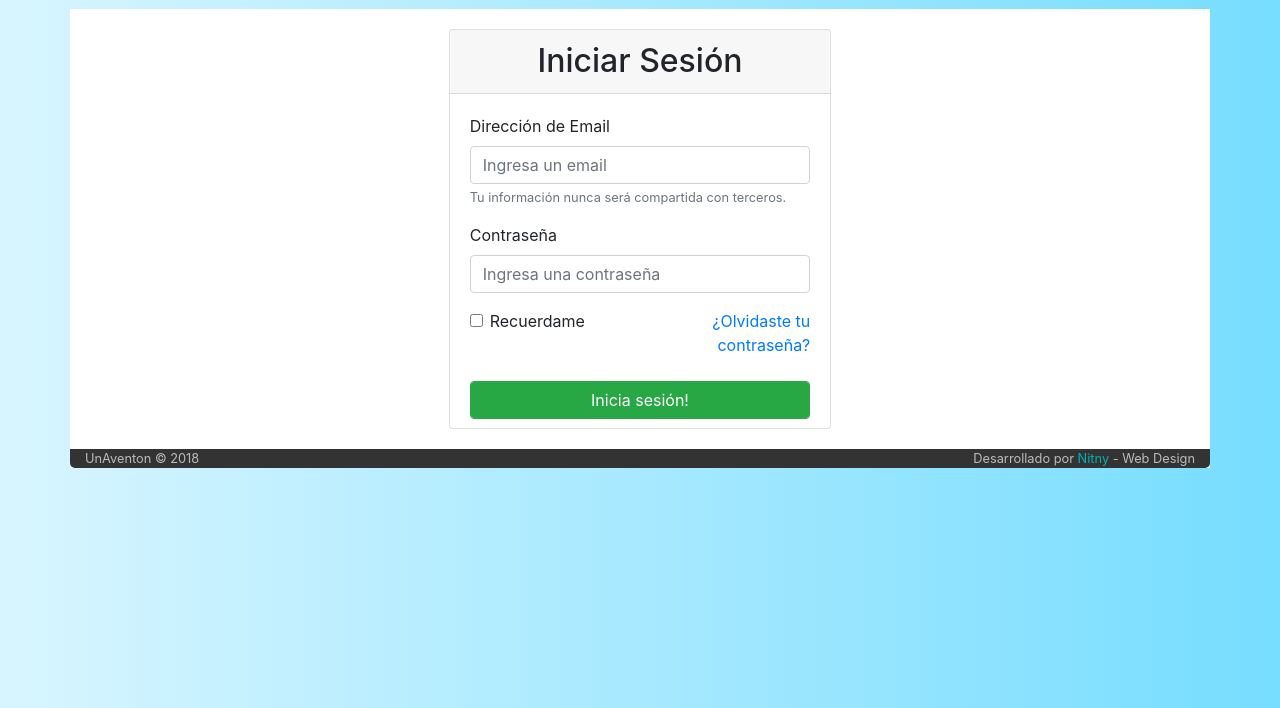
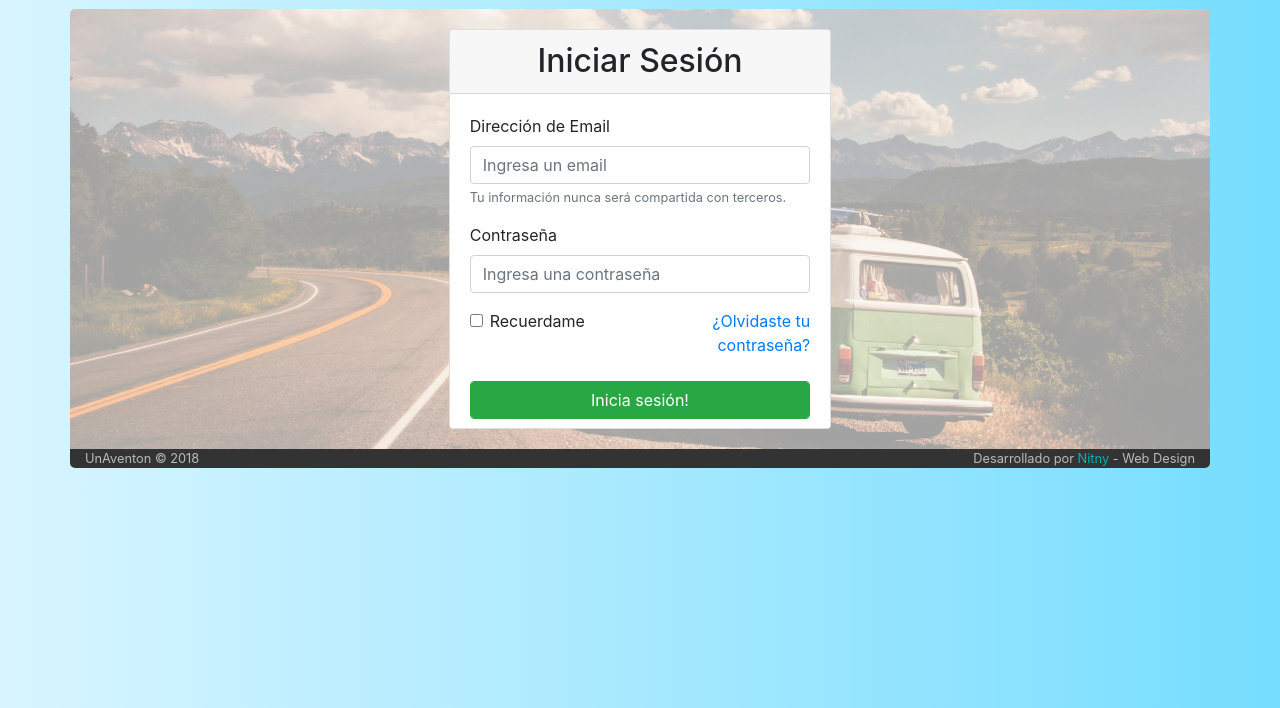
Before and after one commit to Un-Aventon/un-aventon-web, a PHP site: page /login in a window 1280 px wide. Shown: the part 57-765 px from the top of the page. Run offline with PHP 8.4, Linux system fonts and the light colour scheme; some libraries are stand-ins or nearby versions.

Commit message:
se agrego estetica login y carga de viaje

```diff
--- a/controller/altaviaje.php
+++ b/controller/altaviaje.php
@@ -1,5 +1,5 @@
 </div>
-	<div class="container h-100">
+	<div class="container h-100" style="background-image: url('/img/sys/cover-alta-viaje.jpg'); background-repeat:no-repeat; background-size: cover; border-top-left-radius: 5px; border-top-right-radius: 5px;">
 
 <?php
 
@@ -235,7 +235,7 @@ function render($vars = [])
 		</div>
 
 	<!-- fin parche = abro container -->
-	<div class="container">
+	<div class="container" style="border-radius: 5px">
 	<script type="text/javascript">
 			var aux = [];
 			<?php
--- a/controller/login.php
+++ b/controller/login.php
@@ -54,7 +54,7 @@
 	<!-- parche = cierro container superior -->
 	</div>
 
-	<div class="container h-100">
+	<div class="container h-100" style="background-image: url('/img/sys/cover-login.jpg'); background-repeat:no-repeat; background-size: cover; border-top-left-radius: 5px; border-top-right-radius: 5px;">
   	<div class="row h-100 justify-content-center align-items-center">
 			<div class="card bg-white" style="max-width: 600px; height: 400px; margin-top: 20px; margin-bottom: 20px">
   			<div class="card-header"><h2 class="text-center">Iniciar Sesión</h2></div>
@@ -90,7 +90,7 @@
 </div>
 
 <!-- fin parche = abro container -->
-<div class="container">
+<div class="container" style="border-radius: 5px">
 
 		<?php
 	}
--- a/controller/perfil.php
+++ b/controller/perfil.php
@@ -167,7 +167,7 @@ function render($vars = [])
       <?php
         if (mysqli_num_rows($viajes) == 0){
              echo "no tenes ningun viaje publicado :( <br>";
-             echo "<a href='/publicar'>publicar viaje</a>";
+             echo "<a href='/altaviaje'>publicar viaje</a>";
         }
         while ($viaje = mysqli_fetch_array($viajes)) {
           ?>
--- a/php/inicio_body.php
+++ b/php/inicio_body.php
@@ -115,4 +115,4 @@
     <?php
       include('php/navbar.php');
     ?>
-    <div class="container" style="border-radius: 5px; box-shadow: 0 0 0 #fff; margin-top: 10px">
+    <div class="container" id="container" style="border-radius: 5px; box-shadow: 0 0 0 #fff; margin-top: 10px;">
```
Also changed, not shown: img/sys/cover-alta-viaje.jpg (added), img/sys/cover-login.jpg (added).
